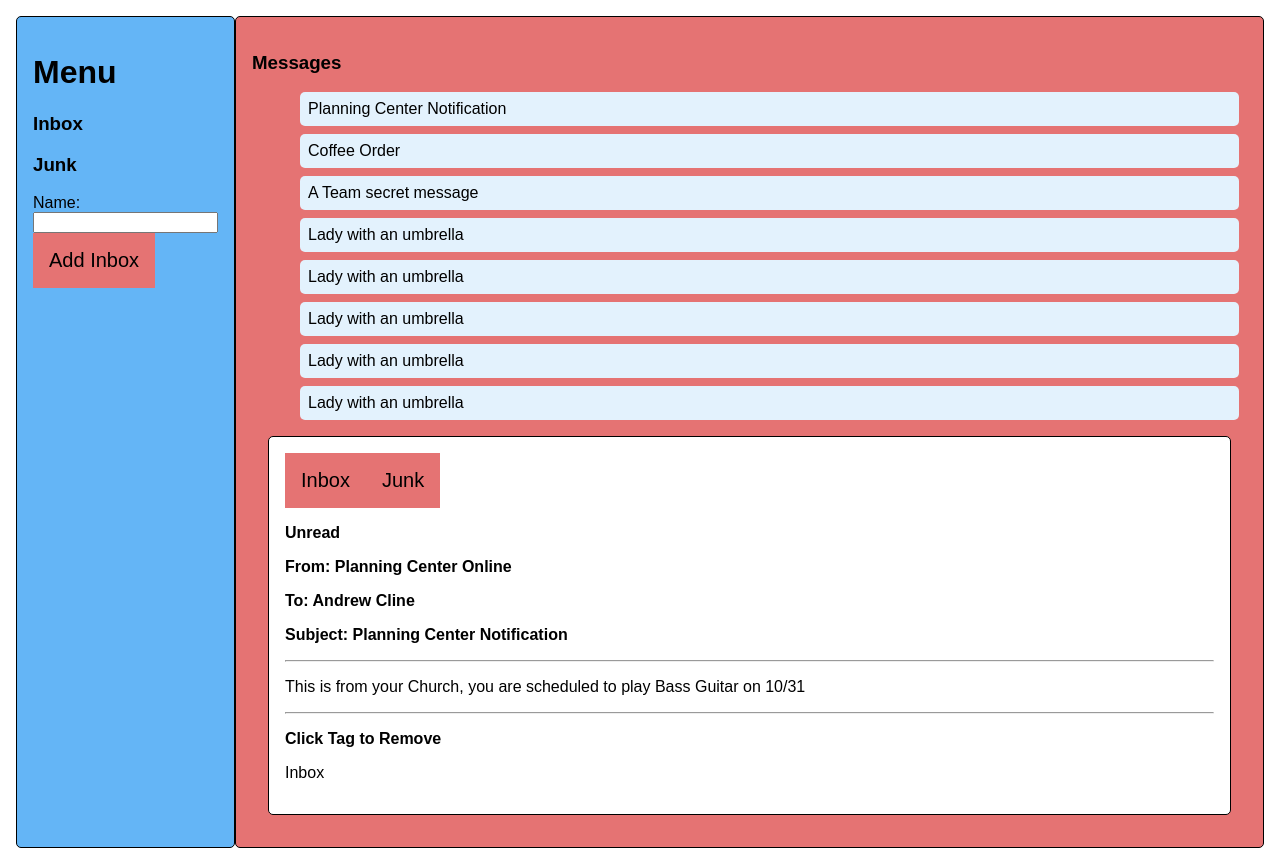
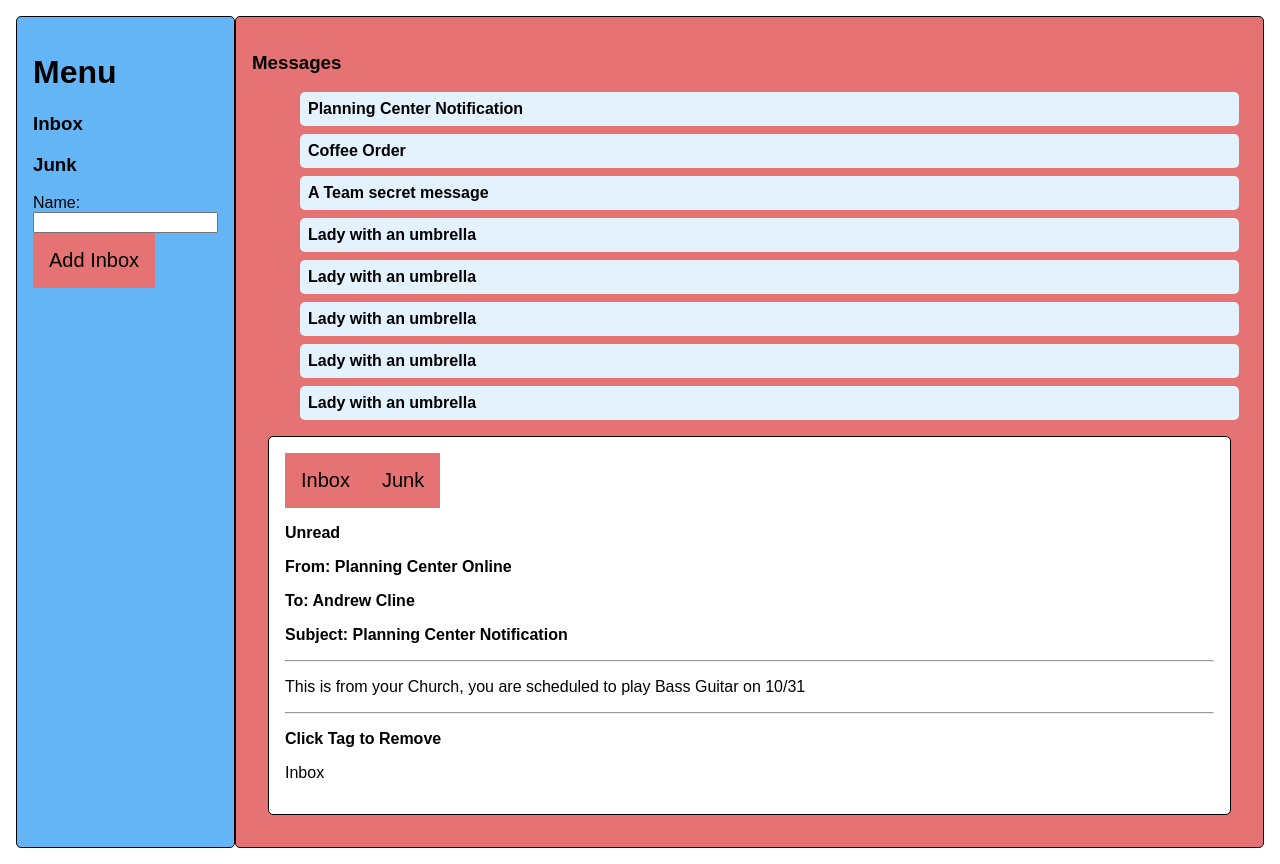
Before and after one commit to theAndrewCline/react-inbox, a React (Create React App) app: page / in a window 1280 px wide. Built offline with nearby package versions, Linux system fonts and the light colour scheme; the HTML template or start-up script is replaced by a standard one.

Commit message:
Changed unread messages to be bold

```diff
--- a/src/components/Menu.js
+++ b/src/components/Menu.js
@@ -2,10 +2,7 @@ import React, {Component} from 'react';
 
 import Tag from './Menu/Tag'
 
-export default class Menu extends Component {
-
-    render() {
-
+export default class Menu extends Component { render() {
         const { tags, switchBox, addTag } = this.props
 
         return (
--- a/src/components/Messages.js
+++ b/src/components/Messages.js
@@ -1,7 +1,7 @@
 import React, { Component } from 'react';
 
 import Viewer from './Viewer'
-import Message from './Message'
+// import Message from './Message'
 
 export default class Messages extends Component {
 
@@ -320,6 +320,8 @@ export default class Messages extends Component {
         const { tags, box } = this.props
         let messages = []
 
+
+
         this.state.messages.forEach((i) => {
             if (i.tags.includes(box)) {
                 messages.push(i)
@@ -330,13 +332,23 @@ export default class Messages extends Component {
             <div className='Messages'>
                 <h3>Messages</h3>
 
-                <ul>{messages.map((x , i) => (
-                    <li className="message" key={i}
-                        onClick={this.openMessage}
-                        id={x.id}>
-                        {x.subject}
-                    </li>
-                ))}</ul>
+                <ul>{messages.map((x , i) => {
+                    if (x.read === false) {
+                        return  <li className="message" key={i}
+                                    onClick={this.openMessage}
+                                    style={{fontWeight: 'bold'}}
+                                    id={x.id}>
+                                    {x.subject}
+                                </li>
+                    } else {
+                        return  <li className="message" key={i}
+                                    onClick={this.openMessage}
+                                    id={x.id}>
+                                    style={{fontWeight: 'light'}}
+                                    {x.subject}
+                                </li>
+                        }
+                })}</ul>
 
                 <Viewer
                     addTagToMessage={this.addTagToMessage}
```
